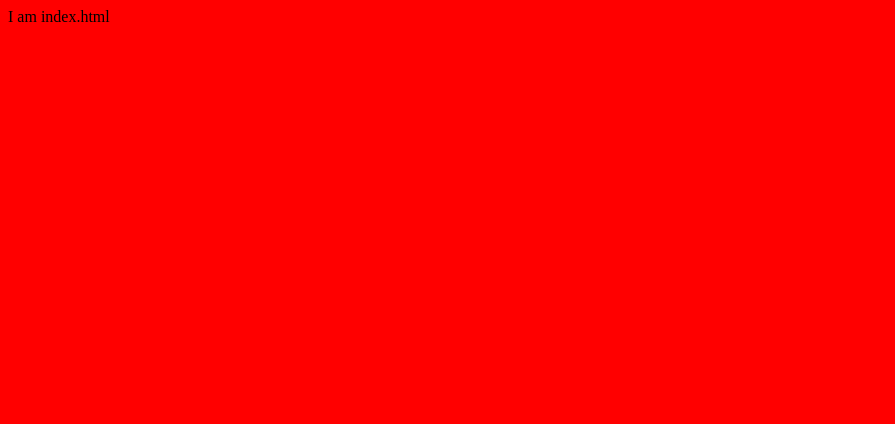
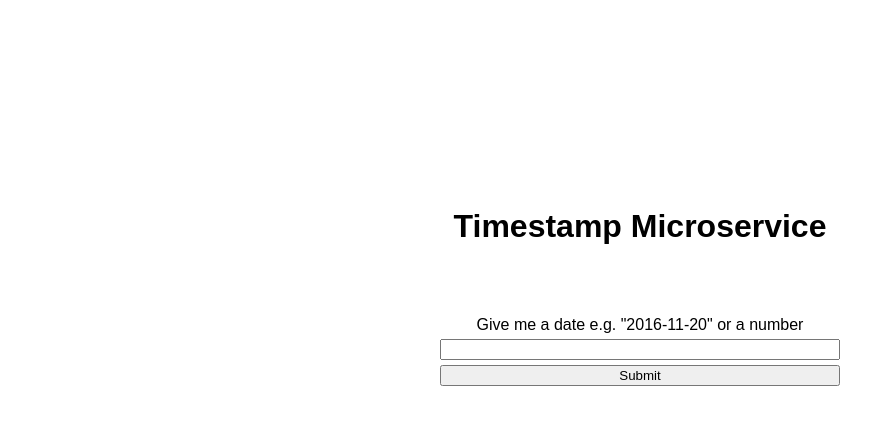
Before and after one commit to athanGouf/timestamp-service, a website: page views/index.html in a window 1280 px wide. Shown: the whole page, without its empty margins (0-895 px from the left). Drawn offline with Linux system fonts and the light colour scheme; files that its build step writes are made by us from their sources.

Commit message:
form creation

```diff
--- a/public/style.css
+++ b/public/style.css
@@ -1,3 +1,18 @@
 body{
-    background-color:red;
+    font-family:  sans-serif;
 }
+header{
+    text-align:center;
+    position: relative;
+    top:200px;
+}
+form{
+    position:relative;
+    top:250px
+}
+.align{
+    display:block;
+    text-align:center;
+    width:400px;
+    margin:5px auto;
+}
--- a/views/index.html
+++ b/views/index.html
@@ -1,8 +1,21 @@
 <html !DOCTYPE>
     <head>
+        <title>Timestamp Microservice</title>
         <link href="style.css" rel="stylesheet" type="text/css">
     </head>
     <body>
-        <p>I am index.html</p>
+        <header>
+            <h1>Timestamp Microservice</h1>
+        </header>
+        <section>
+            <form target="_blank" action="/api/timestamp/" method="GET">
+                <label class="align">Give me a date e.g. "2016-11-20" or a number</label>
+                <input class="align" type=text name=date>
+                <input class="align" type="submit" value=Submit>
+            </form>
+        </section>
+        <footer>
+
+        </footer>
     </body>
 </html>
```
